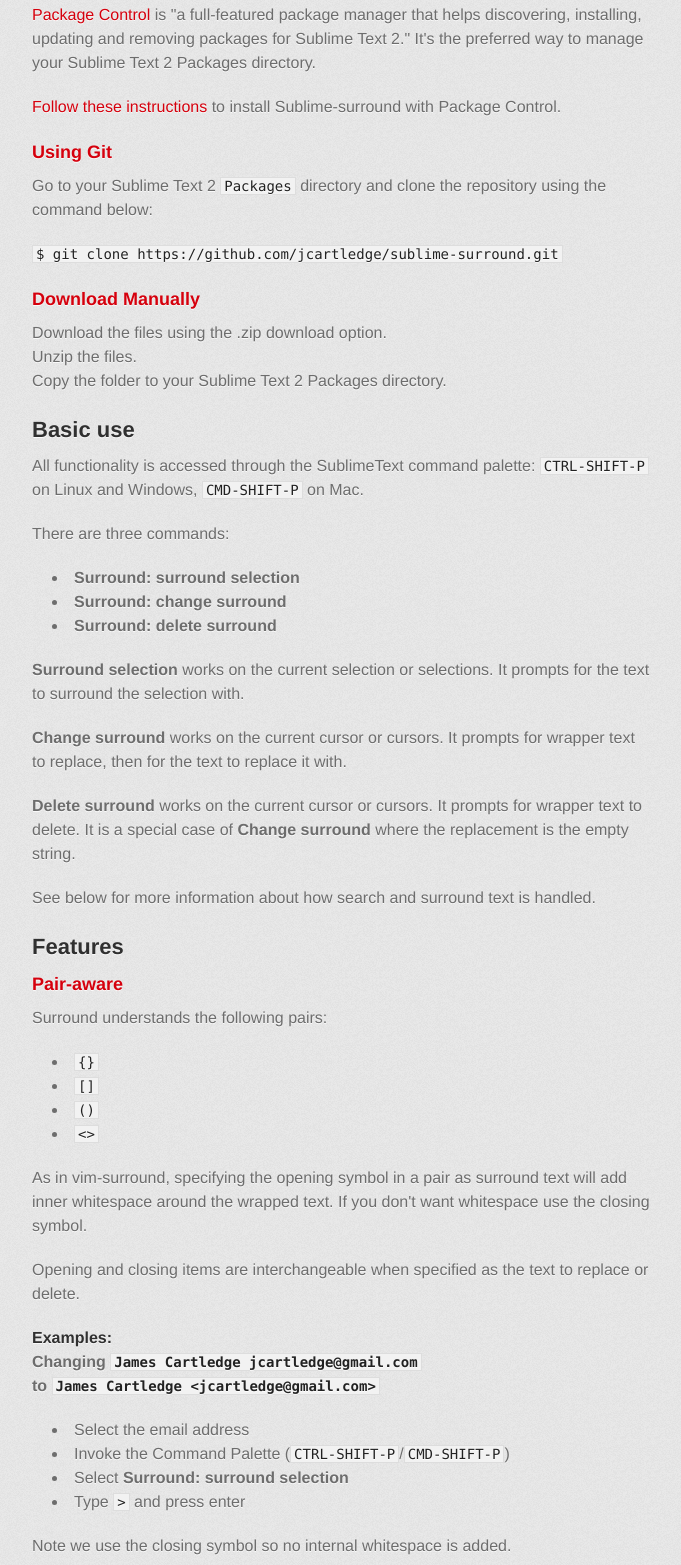
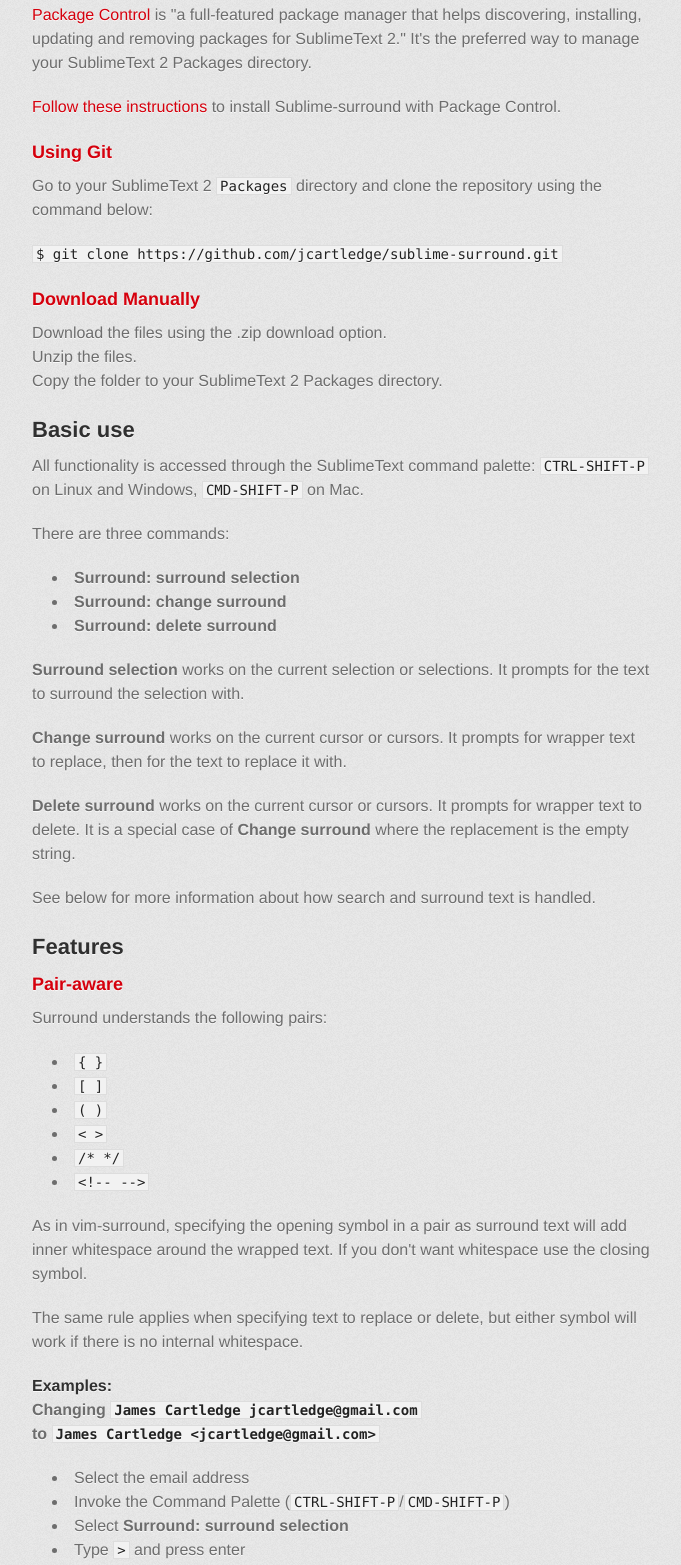
Before and after one commit to jcartledge/sublime-surround, a plain HTML site: page index.html in a window 1280 px wide. Shown: the part 835-2400 px from the top of the page, without its empty margins (298-979 px from the left). Drawn offline with Linux system fonts and the light colour scheme; a web font is replaced by a local one.

Commit message:
update site with new comment pairs and whitespace rules

```diff
--- a/index.html
+++ b/index.html
@@ -50,13 +50,13 @@
 
 <h3>Package Control</h3>
 
-<p><a href="http://wbond.net/sublime_packages/package_control">Package Control</a> is "a full-featured package manager that helps discovering, installing, updating and removing packages for Sublime Text 2." It's the preferred way to manage your Sublime Text 2 Packages directory.</p>
+<p><a href="http://wbond.net/sublime_packages/package_control">Package Control</a> is "a full-featured package manager that helps discovering, installing, updating and removing packages for SublimeText 2." It's the preferred way to manage your SublimeText 2 Packages directory.</p>
 
 <p><a href="http://wbond.net/sublime_packages/package_control/usage">Follow these instructions</a> to install Sublime-surround with Package Control.</p>
 
 <h3>Using Git</h3>
 
-<p>Go to your Sublime Text 2 <code>Packages</code> directory and clone the repository using the command below:</p>
+<p>Go to your SublimeText 2 <code>Packages</code> directory and clone the repository using the command below:</p>
 
 <p><code>$ git clone https://github.com/jcartledge/sublime-surround.git</code></p>
 
@@ -64,7 +64,7 @@
 
 <p>Download the files using the .zip download option.<br>
 Unzip the files.<br>
-Copy the folder to your Sublime Text 2 Packages directory.</p>
+Copy the folder to your SublimeText 2 Packages directory.</p>
 
 <h2>Basic use</h2>
 
@@ -91,13 +91,15 @@ Copy the folder to your Sublime Text 2 Packages directory.</p>
 <p>Surround understands the following pairs:</p>
 
 <ul>
-<li><code>{}</code></li>
-<li><code>[]</code></li>
-<li><code>()</code></li>
-<li><code>&lt;&gt;</code></li>
+<li><code>{ }</code></li>
+<li><code>[ ]</code></li>
+<li><code>( )</code></li>
+<li><code>&lt; &gt;</code></li>
+<li><code>/* */</code></li>
+<li><code>&lt;!-- --&gt;</code></li>
 </ul><p>As in vim-surround, specifying the opening symbol in a pair as surround text will add inner whitespace around the wrapped text. If you don't want whitespace use the closing symbol.</p>
 
-<p>Opening and closing items are interchangeable when specified as the text to replace or delete.</p>
+<p>The same rule applies when specifying text to replace or delete, but either symbol will work if there is no internal whitespace.</p>
 
 <h4>Examples:</h4>
 
@@ -133,8 +135,8 @@ to <code>if (a &gt; 100) doSomething();</code></strong></p>
 <li>Invoke the Command Palette (<code>CTRL-SHIFT-P</code>/<code>CMD-SHIFT-P</code>)</li>
 <li>Select <strong>Surround: delete surround</strong>
 </li>
-<li>Type <code>{</code> or <code>}</code> and press enter</li>
-</ul><p>Note that when used as a search pattern rather than a replacement pattern the opening and closing symbols are interchangeable.</p>
+<li>Type <code>{</code> and press enter</li>
+</ul><p>Note that by using the opening brace we remove the internal whitespace as well as the surrounding braces. You can specify the closing brace if you want to retain the whitespace. (If there was no internal whitespace either symbol would work to remove the braces.)</p>
 
 <hr><h3>Tag-aware</h3>
 
```
